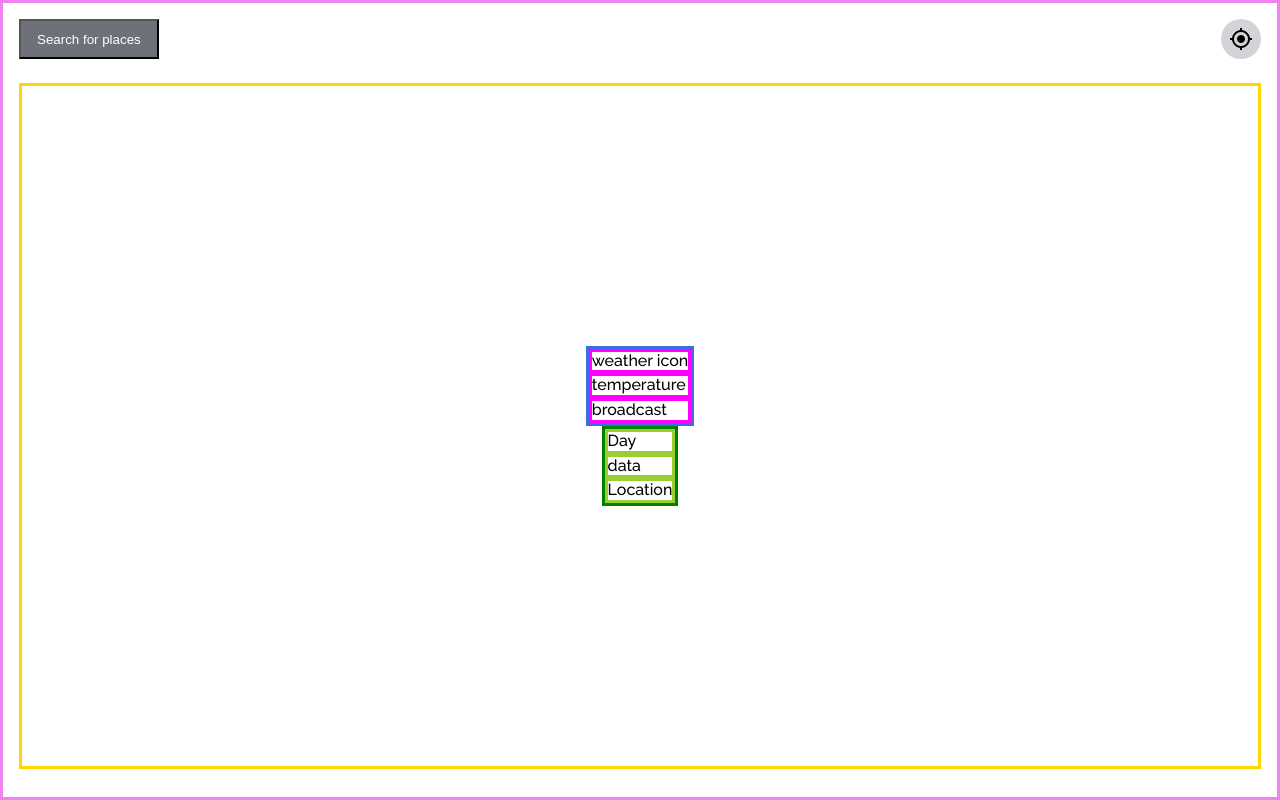
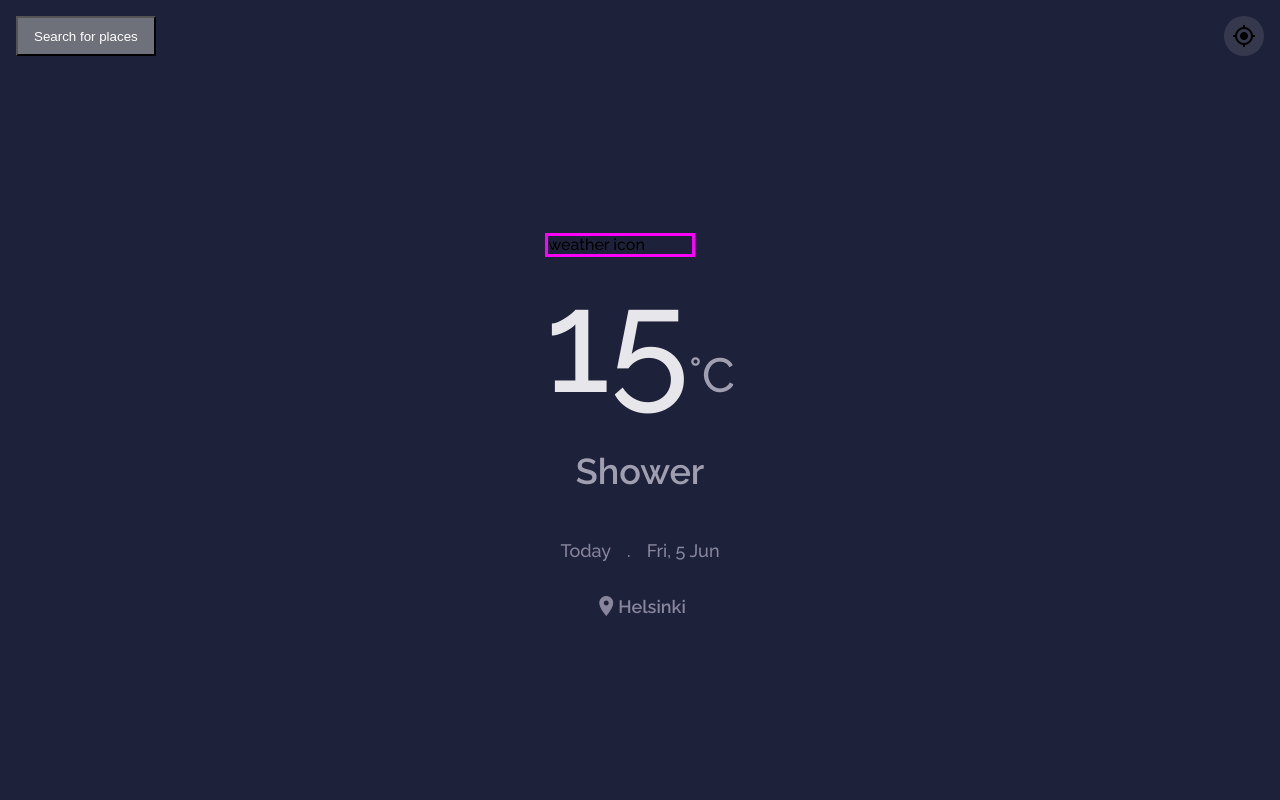
Before and after one commit to IevgeniiaAbdulina/Weather-App-Challenge, a React (Create React App) app: page / in a window 1280 px wide. Shown: the top 800 px of the page. Built offline with nearby package versions, Linux system fonts and the light colour scheme.

Commit message:
Added Text Style to WeatherBroadcast Component

```diff
--- a/src/App.css
+++ b/src/App.css
@@ -6,8 +6,8 @@
   --mobile-layout: 375px;
 
   /* FONTS */
-  --font-family-attribution: 'Montserrat', sans-serif;
-  --font-family-content: 'Raleway', sans-serif;
+  --font-family-montserrat: 'Montserrat', sans-serif;
+  --font-family-raleway: 'Raleway', sans-serif;
 
   /* COLOR PALETTE */
   --dark-blue-xiketic: #100E1D;
--- a/src/components/weather-broadcast/WeatherBroadcast.css
+++ b/src/components/weather-broadcast/WeatherBroadcast.css
@@ -3,7 +3,7 @@
     width: 100%;
     height: 100vh;
     padding: var(--spacing-md);
-    border: solid violet;
+    background-color: var(--blue-space-cadet);
 }
 
 .header {
@@ -19,37 +19,88 @@
     flex-direction: column;
     align-items: center;
     justify-content: center;
-    border: solid gold;
+    /* border: solid gold; */
 }
 
-.current-conditions {
+/* .current-conditions {
     border: solid royalblue;
-}
+} */
 
 .weather-icon {
+    width: 150px;
+    height: auto;
     border: solid fuchsia;
 }
 
 .temperature-value {
-    border: solid fuchsia;
+    color: var(--greyish-lighter);
+    font-style: normal;
+    font-weight: 500;
+    font-size: 144px;
+    line-height: 169px;
+}
+
+.symbol {
+    color: var(--greyish-medium-light);
+    font-style: normal;
+    font-weight: 500;
+    font-size: 48px;
+    line-height: 56px;
 }
 
 .phrase-value {
-    border: solid fuchsia;
+    color: var(--greyish-medium-light);
+    font-style: normal;
+    font-weight: 600;
+    font-size: 36px;
+    line-height: 42px;
+    text-align: center;
+    margin-top: var(--spacing-lg);
 }
-
+/*
 .data {
     border: solid green;
+} */
+
+.row-box {
+    display: flex;
+    margin-top: 48px;
+    margin-bottom: 33px;
 }
 
 .day {
-    border: solid yellowgreen;
+    color: var(--greyish-medium-dark);
+    font-style: normal;
+    font-weight: 500;
+    font-size: 18px;
+    line-height: 21px;
+}
+
+.divider {
+    color: var(--greyish-medium-dark);
+    font-style: normal;
+    font-weight: 500;
+    font-size: 18px;
+    line-height: 21px;
+    margin: 0 var(--spacing-md);
 }
 
 .timestamp {
-    border: solid yellowgreen;
+    color: var(--greyish-medium-dark);
+    font-style: normal;
+    font-weight: 500;
+    font-size: 18px;
+    line-height: 21px;
 }
 
 .location {
-    border: solid yellowgreen;
+    color: var(--greyish-medium-dark);
+    font-style: normal;
+    font-weight: 600;
+    font-size: 18px;
+    line-height: 21px;
+
+    display: flex;
+    justify-content: center;
+    align-items: center;
 }
--- a/src/components/weather-broadcast/WeatherBroadcast.js
+++ b/src/components/weather-broadcast/WeatherBroadcast.js
@@ -12,13 +12,21 @@ const WeatherBroadcast = () => {
             <div className='data-wrapper'>
                 <div className='current-conditions'>
                     <div className='weather-icon'>weather icon</div>
-                    <div className='temperature-value'>temperature</div>
-                    <div className='phrase-value'>broadcast</div>
+                    <div className='temperature-value'>15
+                        <span className='symbol'>°C</span>
+                    </div>
+                    <div className='phrase-value'>Shower</div>
                 </div>
                 <div className='data'>
-                    <div className='day'>Day</div>
-                    <div className='timestamp'>data</div>
-                    <div className='location'>Location</div>
+                    <div className='row-box'>
+                        <div className='day'>Today</div>
+                        <span className='divider'>.</span>
+                        <div className='timestamp'>Fri, 5 Jun</div>
+                    </div>
+                    <div className='location'>
+                        <span class="material-icons">place</span>
+                        Helsinki
+                    </div>
                 </div>
             </div>
         </div>
--- a/src/index.css
+++ b/src/index.css
@@ -10,7 +10,7 @@
 body {
   width: 100%;
   height: 100vh;
-  font-family: var(--font-family-content);
+  font-family: var(--font-family-raleway);
   font-size: 16px;
   font-weight: 500;
   font-style: normal;
```
